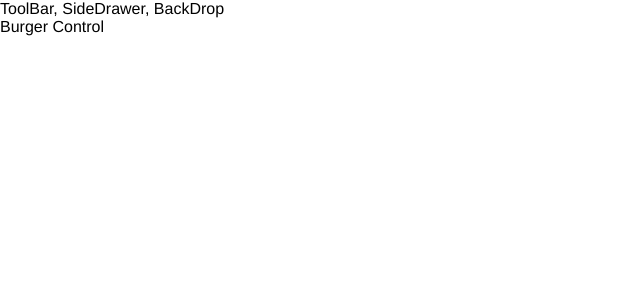
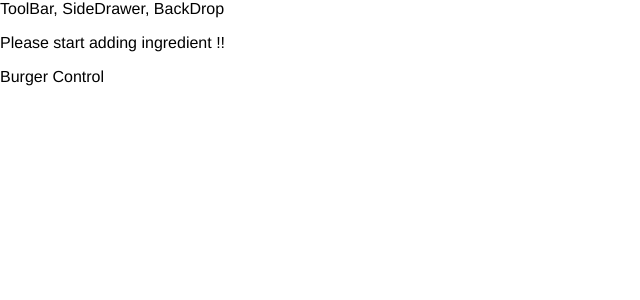
Before and after one commit to chatchanmongkola/burger-demo, a React app: page / in a window 1280 px wide. Shown: the top 300 px of the page, without its empty margins (0-640 px from the left). Built offline with nearby package versions, Linux system fonts and the light colour scheme.

Commit message:
add Dynamic Ingredients

```diff
--- a/src/components/Burger/Burger.js
+++ b/src/components/Burger/Burger.js
@@ -1,14 +1,28 @@
 import React from 'react'
 import classes from './Burger.css'
 import BurgerIngredient from '../Burger/BurgerIngredient/BurgerIngredient'
-const burger = () => {
+const burger = (props) => {
+
+    console.log(props.ingredients)
+    let transformedIngredients = Object.keys(props.ingredients)
+        .map(igKey => {
+            // console.log(igKey)
+            return [...Array(props.ingredients[igKey])].map((_,i) => {
+                // console.log(igKey+i)
+                return <BurgerIngredient key={igKey + i} type={igKey}/>
+            })
+        })
+        .reduce((arr,el) => {
+            return arr.concat(el)
+        },[])
+    if(transformedIngredients.length === 0){
+        transformedIngredients = <p>Please start adding ingredient !!</p>
+    }
+
     return(
         <div className={classes.Burger}>
             <BurgerIngredient type="bread-top"/>
-            <BurgerIngredient type="bacon"/>
-            <BurgerIngredient type="salad"/>
-            <BurgerIngredient type="cheese"/>
-            <BurgerIngredient type="meat"/>
+            {transformedIngredients}
             <BurgerIngredient type="bread-bottom"/>
         </div>
     )
--- a/src/containers/BurgerBuilder/BurgerBuilder.js
+++ b/src/containers/BurgerBuilder/BurgerBuilder.js
@@ -3,10 +3,21 @@
 import Burger from '../../components/Burger/Burger'
 
 class BurgerBuilder extends Component{
+
+    state = {
+        ingredients: {
+            salad:0,
+            bacon:0,
+            cheese:0,
+            meat: 0
+        }
+    }
+
+
     render(){
         return(
             <Aux>
-                <Burger/>
+                <Burger ingredients={this.state.ingredients}/>
                 <div>Burger Control</div>
             </Aux>
         )
```
